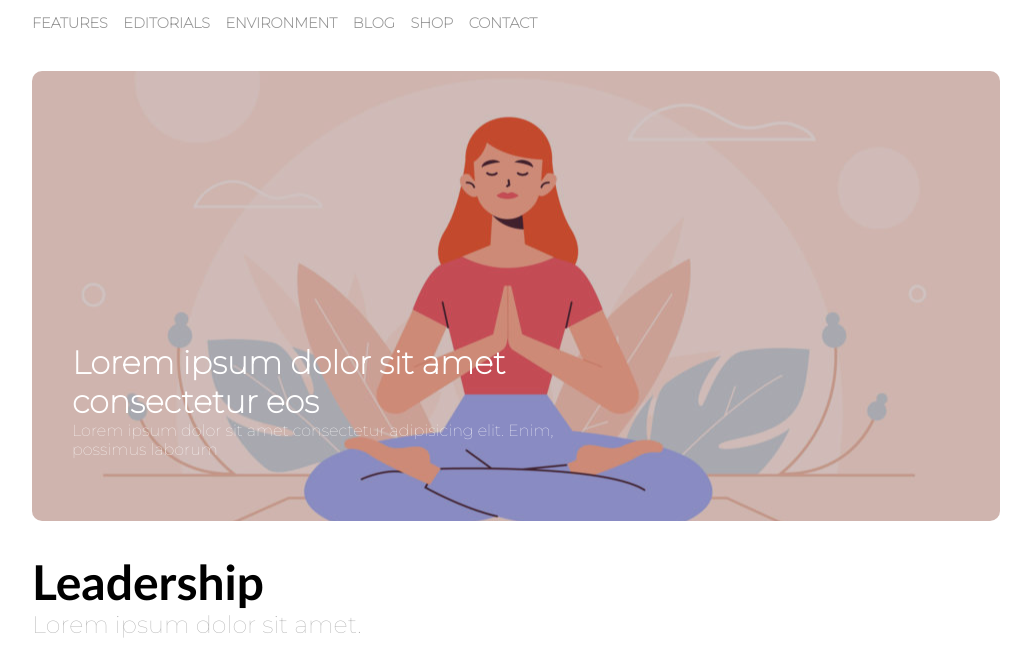
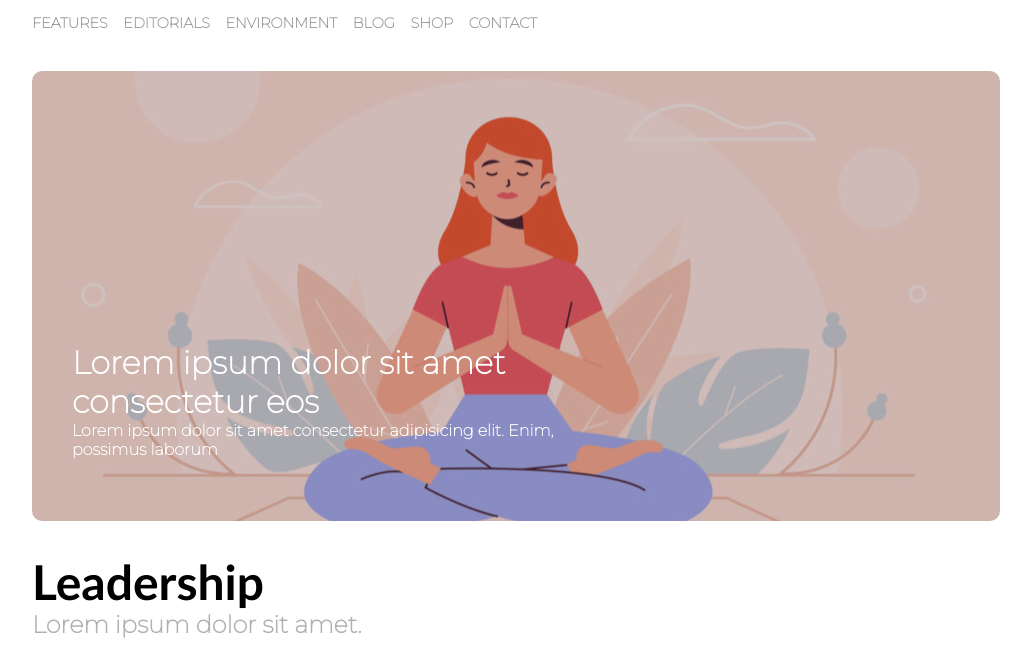
Before and after one commit to NicolaL95/htmlcss-wp, a plain HTML site: page index.html in a window 1280 px wide. Shown: the part 133-800 px from the top of the page, without its empty margins (124-1155 px from the left). Drawn offline with Linux system fonts and the light colour scheme.

Commit message:
Rifiniture

```diff
--- a/style.css
+++ b/style.css
@@ -41,6 +41,10 @@ body {
     font-size: 2rem;
 }
 
+.desc_dett{
+    font-weight: bolder;
+}
+
 .centercontent{
     height: 450px;
      margin-bottom: 2rem;
@@ -71,6 +75,7 @@ body {
      font-family: 'Montserrat', sans-serif;
     color: #B0B0B0;
     font-size: 1.5rem;
+    font-weight: bolder;
 }
 
 .main_header {
```
